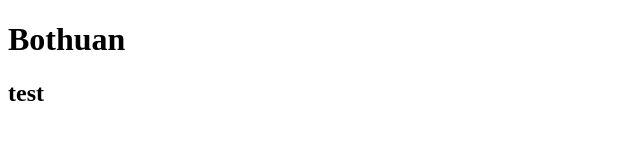
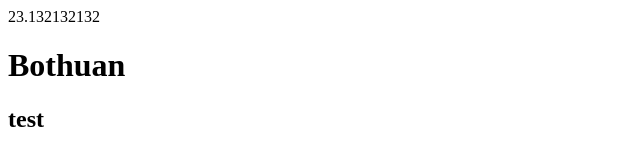
Before and after one commit to tamhmps11978/Git_bot, a plain HTML site: page index.html in a window 1280 px wide. Shown: the whole page, without its empty margins (0-640 px from the left). Drawn offline with Linux system fonts and the light colour scheme.

Commit message:
1212
1212

```diff
--- a/index.html
+++ b/index.html
@@ -9,6 +9,8 @@
 </head>
 
 <body>
+    23.132132132
+
     <h1>Bothuan</h1>
     <h2>test</h2>
 </body>
```
